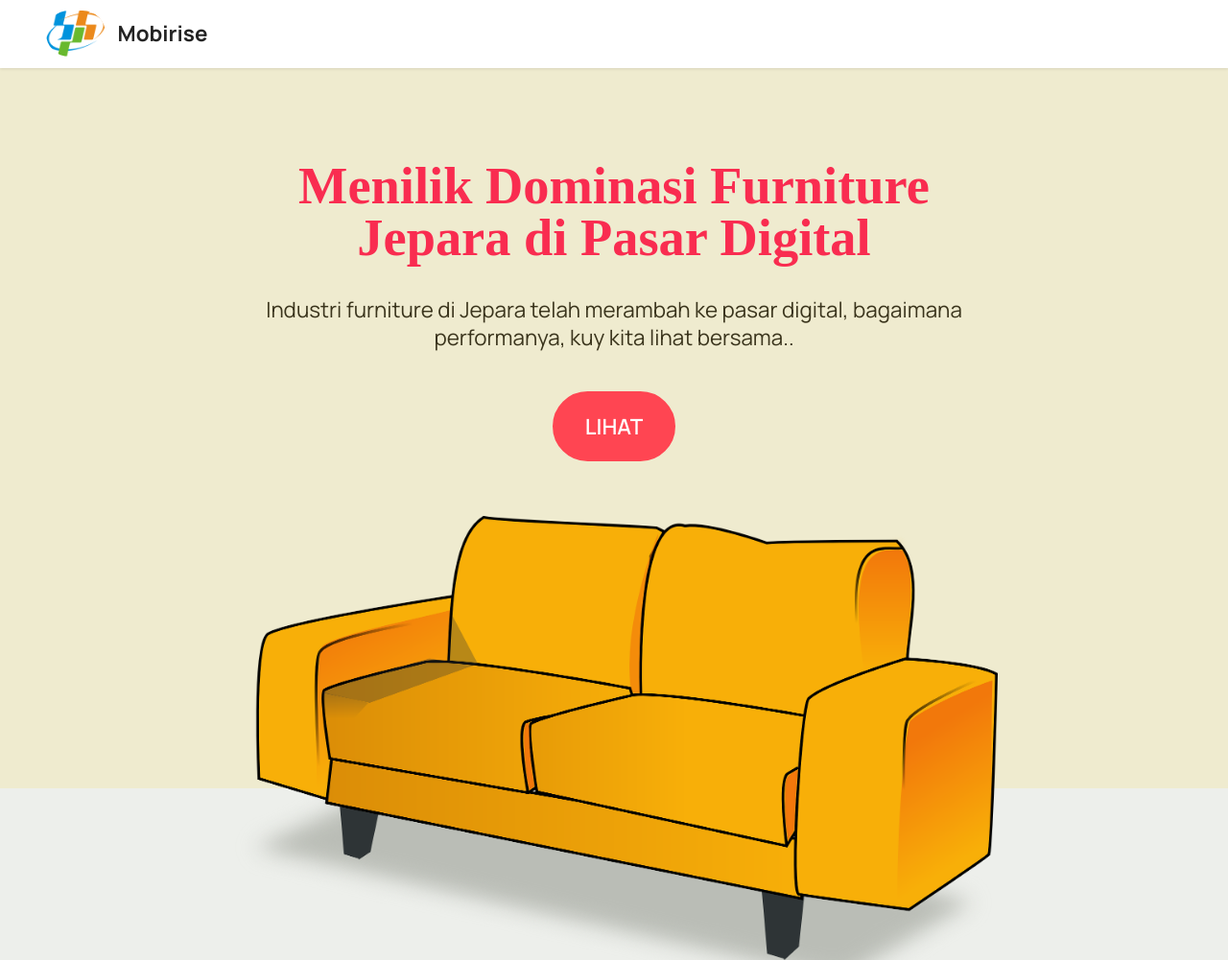
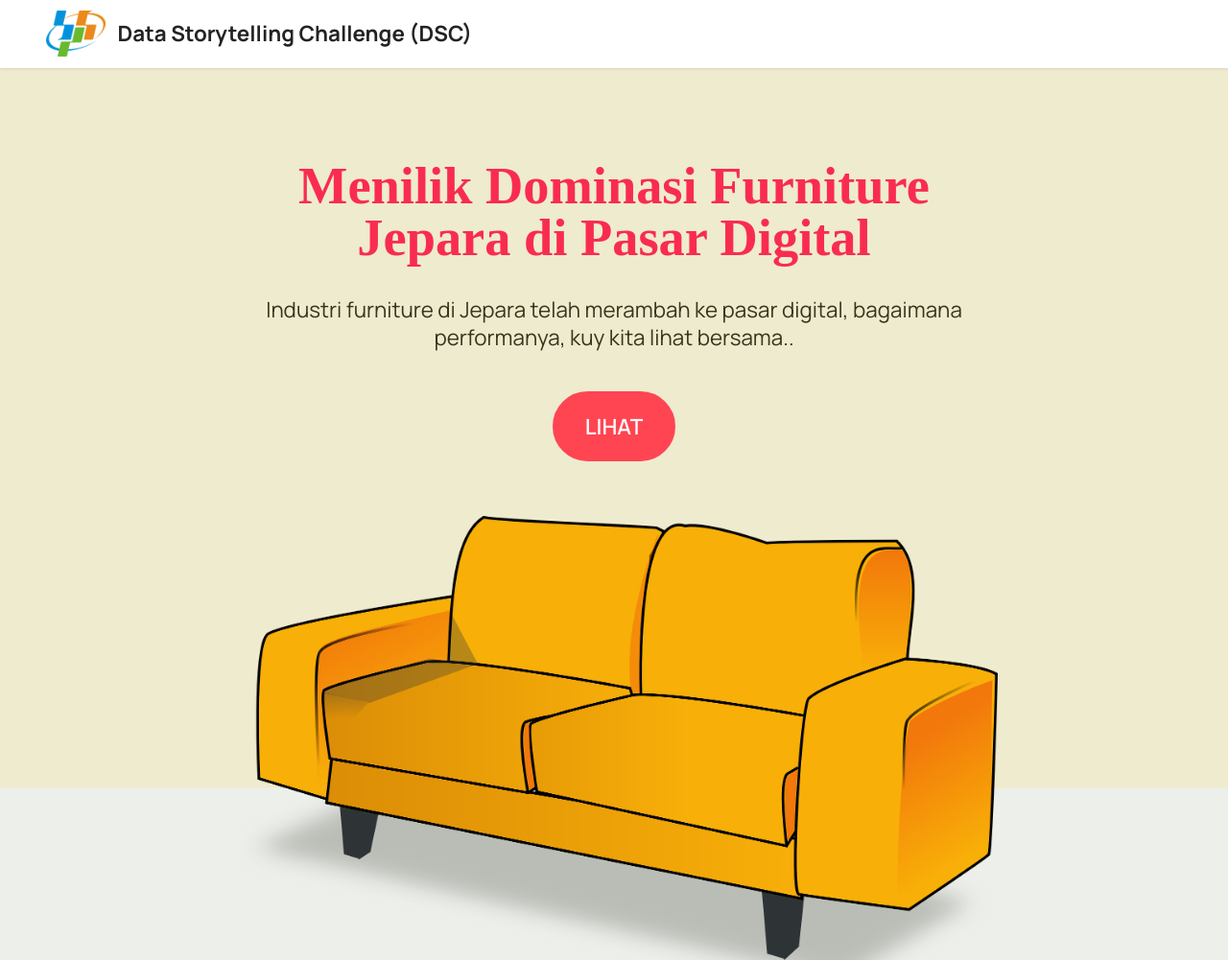
Before and after one commit to donnnii/donnnii.github.io, a plain HTML site: page index.html in a window 1280 px wide. Shown: the top 1001 px of the page at 96% size. Drawn offline with Linux system fonts and the light colour scheme; a web font is replaced by a local one.

Commit message:
fix header

```diff
--- a/index.html
+++ b/index.html
@@ -37,10 +37,10 @@
             <div class="navbar-brand">
                 <span class="navbar-logo">
                     <a href="https://mobiri.se">
-                        <img src="assets/images/logo-bps-144x112.png" alt="Mobirise Website Builder" style="height: 3rem;">
+                        <img src="assets/images/logo-bps-144x112.png" alt="Mobirise Website Builder" style="border-radius: 0rem !important; height: 3rem;">
                     </a>
                 </span>
-                <span class="navbar-caption-wrap"><a class="navbar-caption text-black display-7" href="https://mobiri.se">Mobirise</a></span>
+                <span class="navbar-caption-wrap"><a class="navbar-caption text-black display-7" href="https://mobiri.se">Data Storytelling Challenge (DSC)</a></span>
             </div>
 
 
```
Also changed, not shown: 1 other file.
